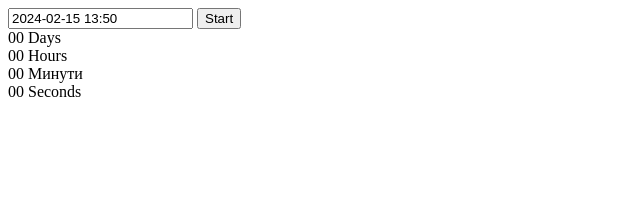
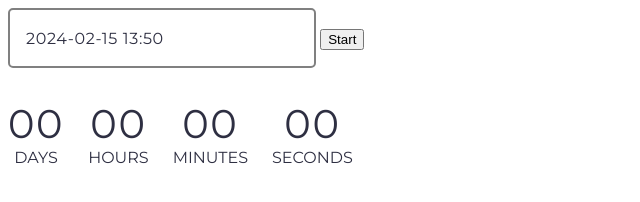
Before and after one commit to HalynaLysun/goit-js-hw-10, a website built with Vite: page src/1-timer.html in a window 1280 px wide. Shown: the whole page, without its empty margins (0-640 px from the left). Built offline with nearby package versions, Linux system fonts and the light colour scheme.

Commit message:
css timer

```diff
--- a/src/1-timer.html
+++ b/src/1-timer.html
@@ -4,6 +4,9 @@
     <meta charset="UTF-8">
     <meta name="viewport" content="width=device-width, initial-scale=1.0">
     <title>Document</title>
+    <link rel="preconnect" href="https://fonts.googleapis.com">
+    <link rel="preconnect" href="https://fonts.gstatic.com" crossorigin>
+    <link href="https://fonts.googleapis.com/css2?family=Montserrat:wght@400;500&family=Poppins:wght@400;600&display=swap" rel="stylesheet">
     <link rel="stylesheet" href="./css/styles.css">
 </head>
 <body>
@@ -22,7 +25,7 @@
         </div>
         <div class="field">
             <span class="value" data-minutes>00</span>
-            <span class="label">Минути</span>
+            <span class="label">Minutes</span>
         </div>
         <div class="field">
             <span class="value" data-seconds>00</span>
--- a/src/css/reset.css
+++ b/src/css/reset.css
@@ -33,3 +33,55 @@ img {
   max-width: 100%;
   height: auto;
 }
+
+body {
+  font-family: Montserrat;
+  box-sizing: border-box;
+}
+
+#datetime-picker {
+  min-width: 272px;
+  height: 40px;
+  border-radius: 5px;
+  color: #2E2F42;
+  border: 2px solid #808080;
+  outline: none;
+  font-family: Montserrat;
+  font-size: 16px;
+  line-height: 1.5em;
+  letter-spacing: 0.64px;
+  padding: 8px 16px;
+  cursor: pointer;
+  margin-bottom: 32px;
+}
+
+#datetime-picker:hover {
+  border: 2px solid #000;
+}
+
+#datetime-picker:active,
+#datetime-picker:focus {
+  border: 2px solid #4E75FF;
+}
+
+span {
+  display: block;
+  color: #2E2F42;
+  text-align: center;
+}
+
+.value {
+    font-family: Montserrat;
+      font-size: 40px;
+      line-height: 1.2em;
+      letter-spacing: 1.6px;
+}
+
+.label {
+  text-transform: uppercase;
+}
+
+.timer {
+  display: flex;
+  gap: 24px;
+}
--- a/src/js/1-timer.js
+++ b/src/js/1-timer.js
@@ -14,4 +14,4 @@ const options = {
   },
 };
 
-flatpickr('#datetime-picker', options);
+flatpickr(inputEl, options);
```
Also changed, not shown: src/2-snackbar.html (+3 -0 lines).
